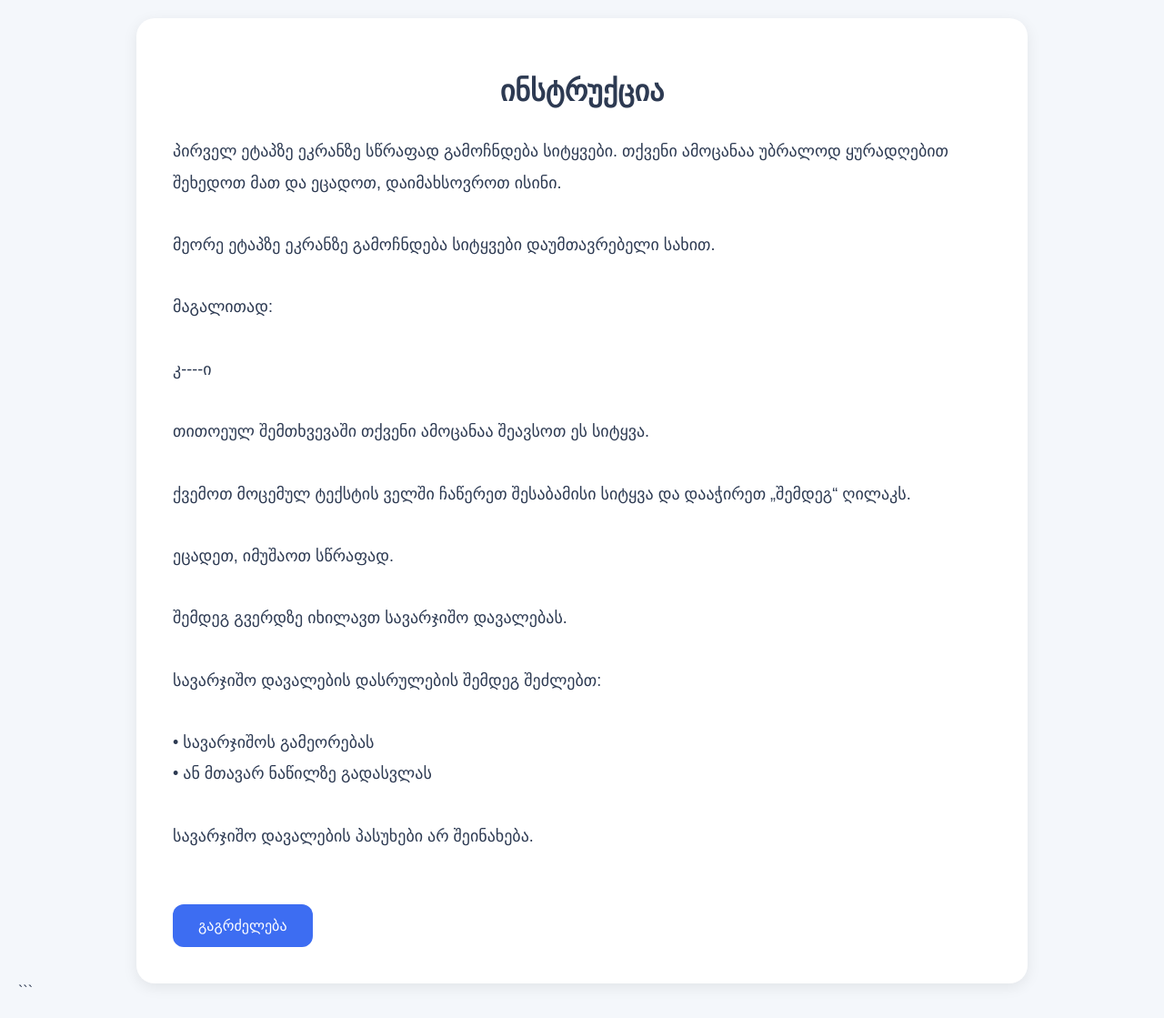
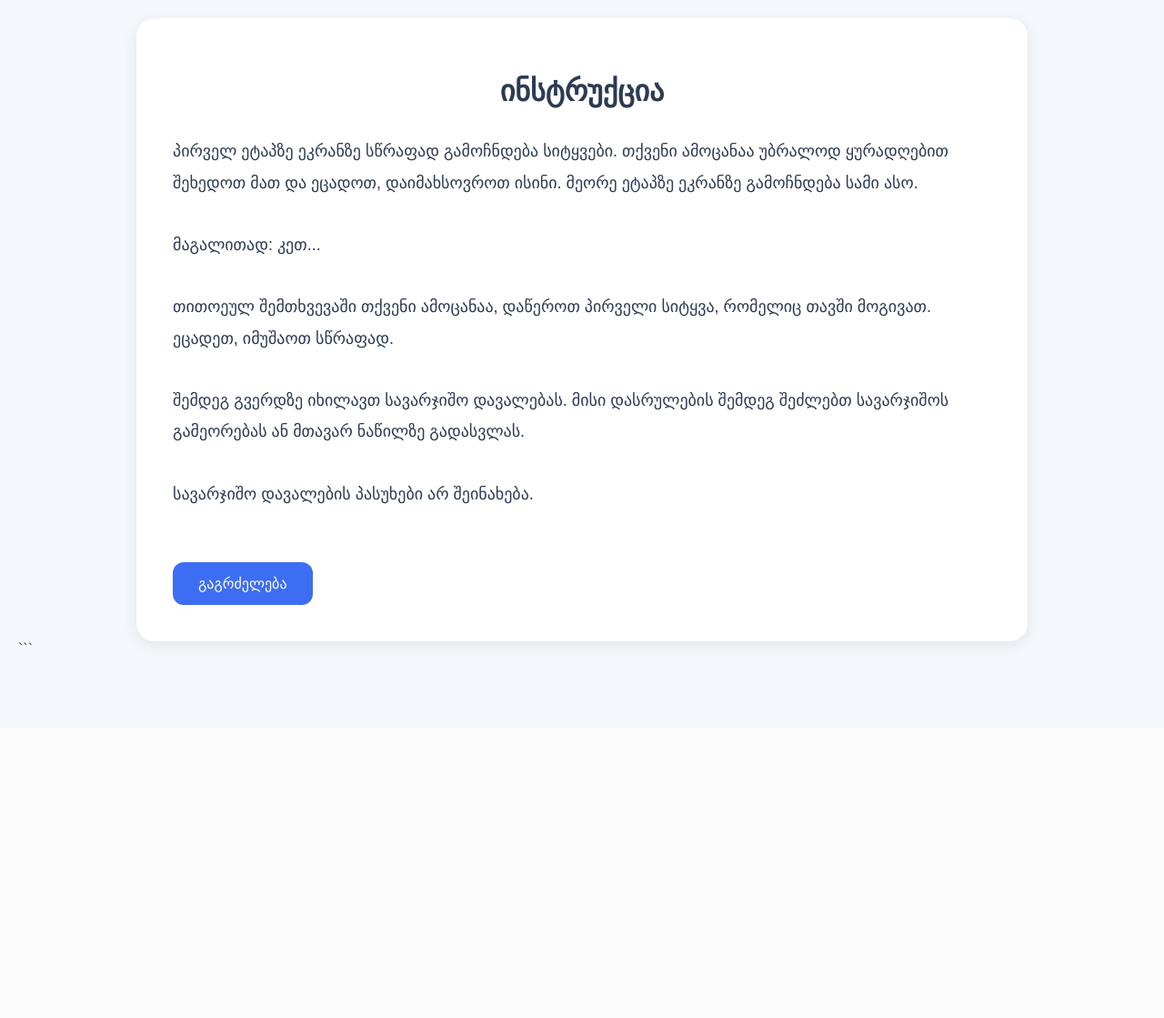
Before and after one commit to zivzivadzeleri/traitsnmemory, a Flask app: page /practice_info in a window 1280 px wide. Shown: the whole page at 91% size. After the commit the page ends 714 px from the top, so only its background shows below. Run offline with Flask 3, Linux system fonts and the light colour scheme.

Commit message:
Revise practice exercise instructions in HTML
Updated text instructions for the practice exercise, including changes to wording and structure.

```diff
--- a/templates/practice_info.html
+++ b/templates/practice_info.html
@@ -30,51 +30,27 @@
         თქვენი ამოცანაა უბრალოდ ყურადღებით
         შეხედოთ მათ და ეცადოთ, დაიმახსოვროთ ისინი.
 
-        <br><br>
-
         მეორე ეტაპზე ეკრანზე გამოჩნდება
-        სიტყვები დაუმთავრებელი სახით.
+        სამი ასო.
 
         <br><br>
 
         მაგალითად:
 
-        <br><br>
-
-        კ----ი
+        კეთ...
 
         <br><br>
 
-        თითოეულ შემთხვევაში თქვენი ამოცანაა
-        შეავსოთ ეს სიტყვა.
-
-        <br><br>
-
-        ქვემოთ მოცემულ ტექსტის ველში ჩაწერეთ
-        შესაბამისი სიტყვა და დააჭირეთ
-        „შემდეგ“ ღილაკს.
-
-        <br><br>
+        თითოეულ შემთხვევაში თქვენი ამოცანაა, დაწეროთ პირველი სიტყვა,
+        რომელიც თავში მოგივათ.
 
         ეცადეთ, იმუშაოთ სწრაფად.
 
         <br><br>
 
         შემდეგ გვერდზე იხილავთ
-        სავარჯიშო დავალებას.
-
-        <br><br>
-
-        სავარჯიშო დავალების დასრულების შემდეგ
-        შეძლებთ:
-
-        <br><br>
-
-        • სავარჯიშოს გამეორებას
-
-        <br>
-
-        • ან მთავარ ნაწილზე გადასვლას
+        სავარჯიშო დავალებას. მისი დასრულების შემდეგ შეძლებთ
+        სავარჯიშოს გამეორებას ან მთავარ ნაწილზე გადასვლას.
 
         <br><br>
 
```
